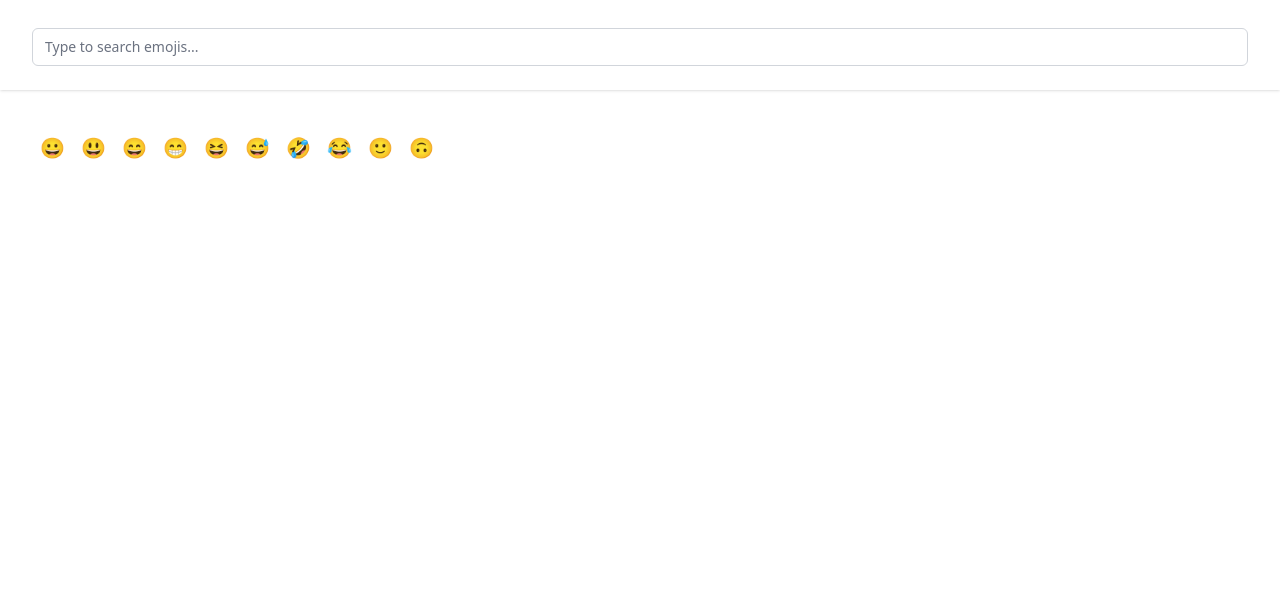
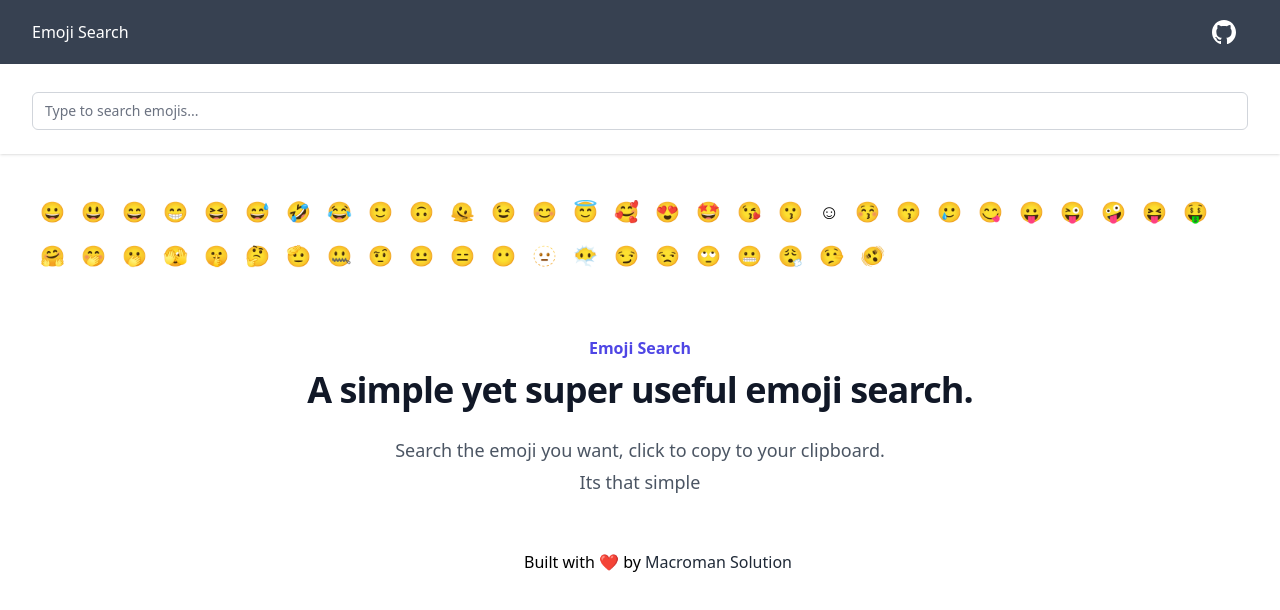
Before and after one commit to macromanhq/emoji-search, a Vue app: page / in a window 1280 px wide. Shown: the top 610 px of the page. Built offline with nearby package versions, Linux system fonts and the light colour scheme.

Commit message:
App assembled to accomodate components

```diff
--- a/src/App.vue
+++ b/src/App.vue
@@ -1,19 +1,26 @@
 <template>
   <div id="app">
+    <NavBar />
     <EmojiSearch @search="handleSearch" />
+
     <SearchResults :emojis="filteredEmojis" />
+    <FooterBar />
   </div>
 </template>
 
 <script>
 import EmojiSearch from './components/EmojiSearch.vue';
 import SearchResults from './components/SearchResults.vue';
+import NavBar from './components/NavBar.vue';
+import FooterBar from './components/FooterBar.vue';
 
 export default {
   name: 'App',
   components: {
     EmojiSearch,
-    SearchResults
+    SearchResults,
+    NavBar,
+    FooterBar,
   },
   data() {
     return {
@@ -28,7 +35,7 @@ export default {
           emoji.name.toLowerCase().includes(query.toLowerCase())
         );
       } else {
-        this.filteredEmojis = this.emojis.slice(0, 10); // Reset to default view
+        this.filteredEmojis = this.emojis.slice(0, 50); // Reset to default view
       }
     }
   },
@@ -37,7 +44,7 @@ export default {
       .then(response => response.json())
       .then(data => {
         this.emojis = data;
-        this.filteredEmojis = data.slice(0, 10);
+        this.filteredEmojis = data.slice(0, 50);
       });
   }
 }
```
